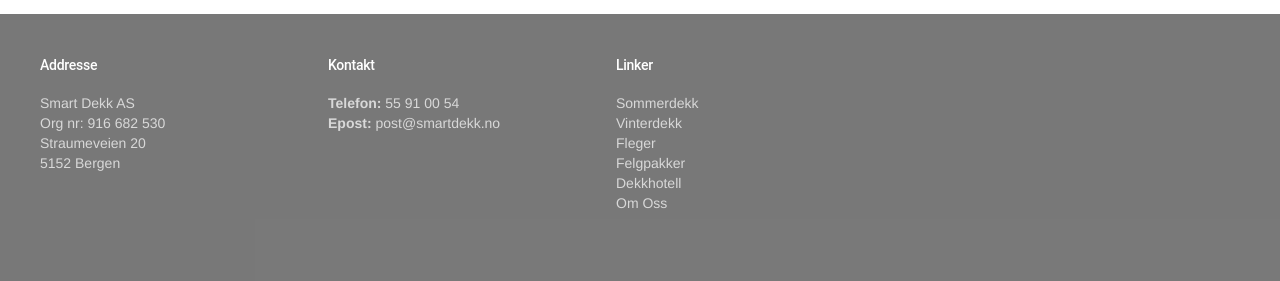
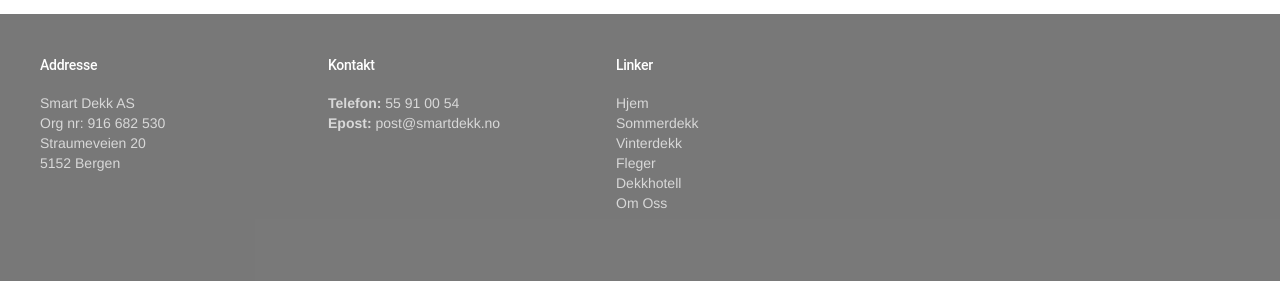
Before and after one commit to cluda/smartdekk.no, a Jekyll site: the page built from felg.html, in a window 1280 px wide. Shown: the part 1560-1841 px from the top of the page. Built offline with Jekyll 4.4.1, drawn with Linux system fonts in a browser that asks for light colours; nearby versions of some CDN libraries.

Commit message:
fix footer links

```diff
--- a/_includes/footer.html
+++ b/_includes/footer.html
@@ -20,17 +20,16 @@
         <li><b>Epost:</b> post@smartdekk.no</li>
       </ul>
     </div>
-
 <div class="mdl-mega-footer__drop-down-section">
   <input class="mdl-mega-footer__heading-checkbox" type="checkbox" checked>
   <h1 class="mdl-mega-footer__heading dekk-footer-headding">Linker</h1>
   <ul class="mdl-mega-footer__link-list">
-        <li><a href="#">Sommerdekk</a></li>
-        <li><a href="#">Vinterdekk</a></li>
-        <li><a href="#">Fleger</a></li>
-        <li><a href="#">Felgpakker</a></li>
-        <li><a href="#">Dekkhotell</a></li>
-        <li><a href="#">Om Oss</a></li>
+    <li><a href="{{ '/'' | prepend: site.baseurl }}">Hjem</a></li>
+    <li><a href="{{ '/sommerdekk'' | prepend: site.baseurl }}">Sommerdekk</a></li>
+    <li><a href="{{ '/vinterdekk'' | prepend: site.baseurl }}">Vinterdekk</a></li>
+    <li><a href="{{ '/felg'' | prepend: site.baseurl }}">Fleger</a></li>
+    <li><a href="{{ '/dekkhotell'' | prepend: site.baseurl }}">Dekkhotell</a></li>
+    <li><a href="{{ '/om-oss'' | prepend: site.baseurl }}">Om Oss</a></li>
   </ul>
 </div>
     <div class="mdl-mega-footer__bottom-section">
```
Lines whose indentation alone changed are shown as unchanged.
